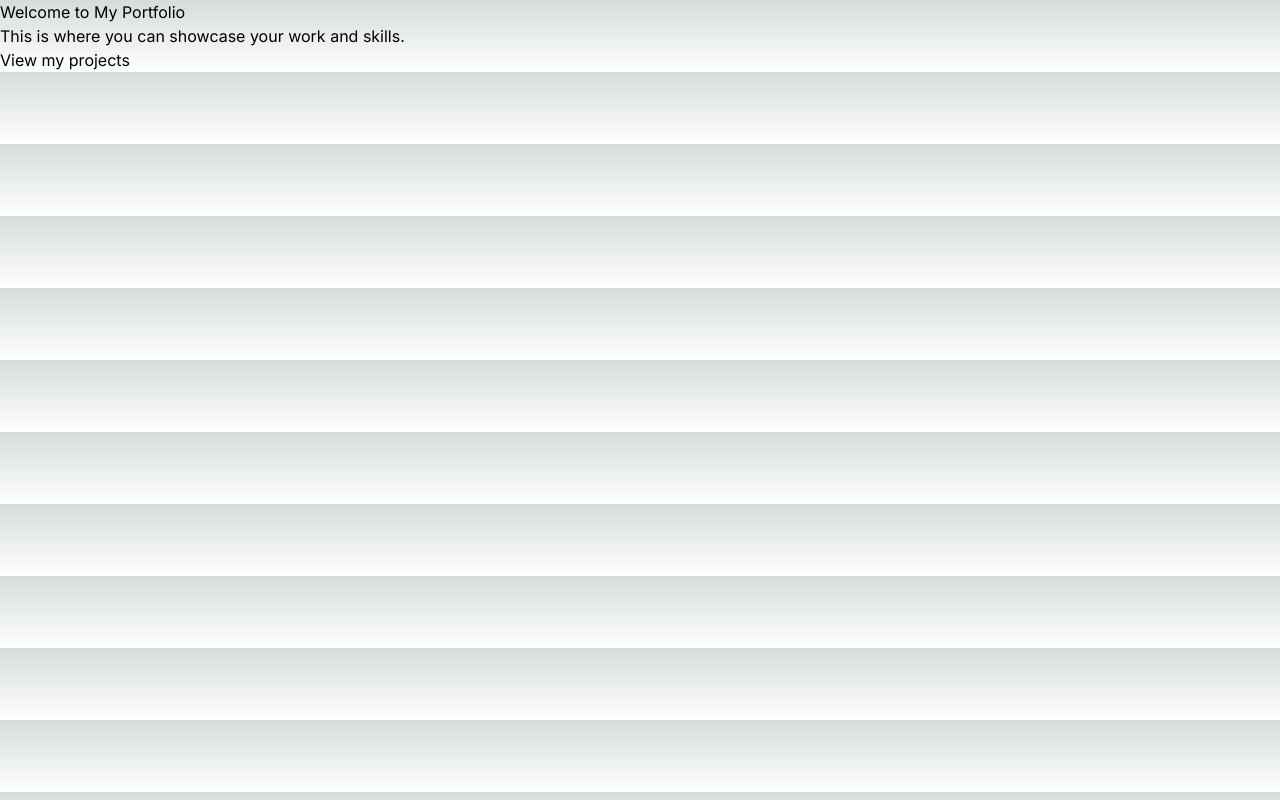
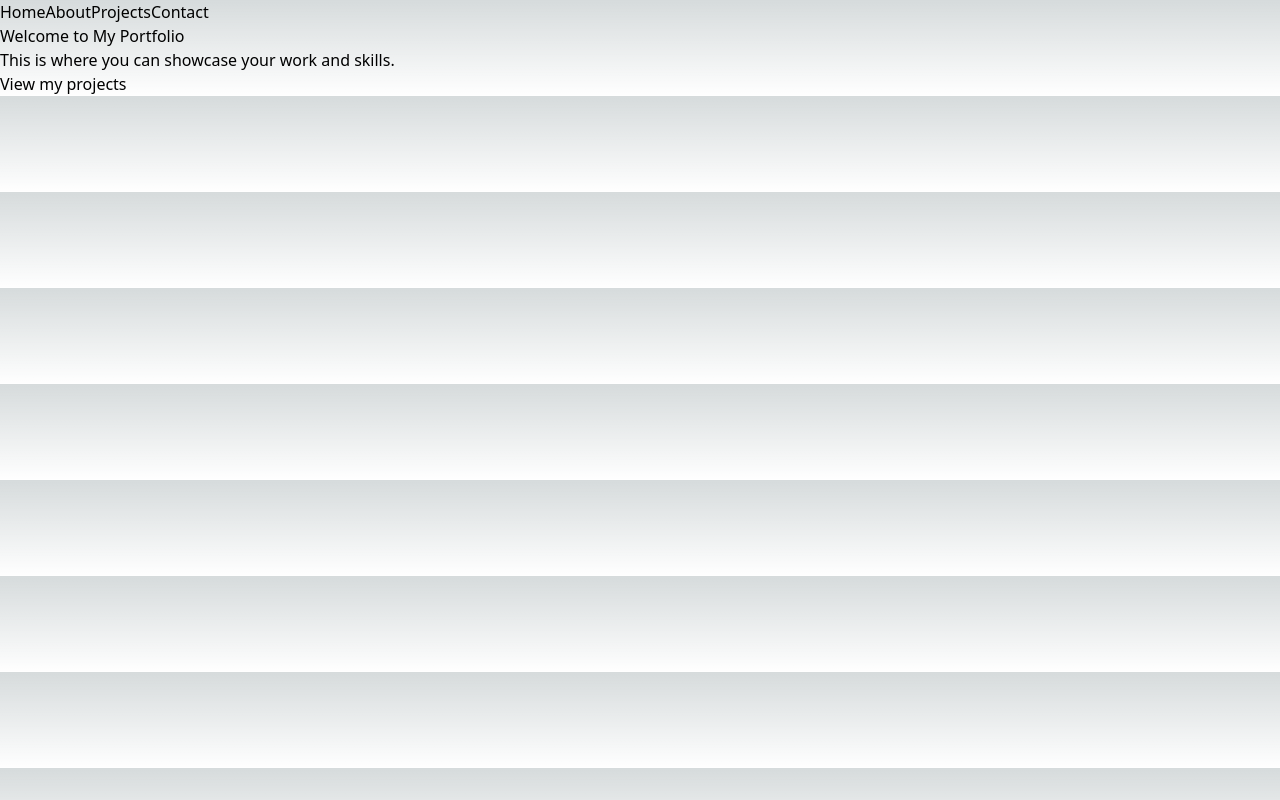
Before and after one commit to TukangLas21/Hands-On, a Next.js app: page / in a window 1280 px wide. Built offline with nearby package versions, Linux system fonts and the light colour scheme.

Commit message:
feat: added navbar

```diff
--- /dev/null
+++ b/app/components/navbar.tsx
@@ -0,0 +1,12 @@
+import Link from 'next/link';
+
+export default function Navbar() {
+  return (
+    <nav>
+      <Link href="/">Home</Link>
+      <Link href="/about">About</Link>
+      <Link href="/projects">Projects</Link>
+      <Link href="/contact">Contact</Link>
+    </nav>
+  );
+}
--- a/app/layout.tsx
+++ b/app/layout.tsx
@@ -1,22 +1,14 @@
-import type { Metadata } from "next";
-import { Inter } from "next/font/google";
-import "./globals.css";
+import './globals.css';
+import Navbar from './components/navbar';
+import React from "react";
 
-const inter = Inter({ subsets: ["latin"] });
-
-export const metadata: Metadata = {
-  title: "Create Next App",
-  description: "Generated by create next app",
-};
-
-export default function RootLayout({
-  children,
-}: Readonly<{
-  children: React.ReactNode;
-}>) {
+export default function RootLayout({ children } : { children: React.ReactNode}) {
   return (
     <html lang="en">
-      <body className={inter.className}>{children}</body>
+      <body>
+        <Navbar />
+        {children}
+      </body>
     </html>
   );
 }
```
